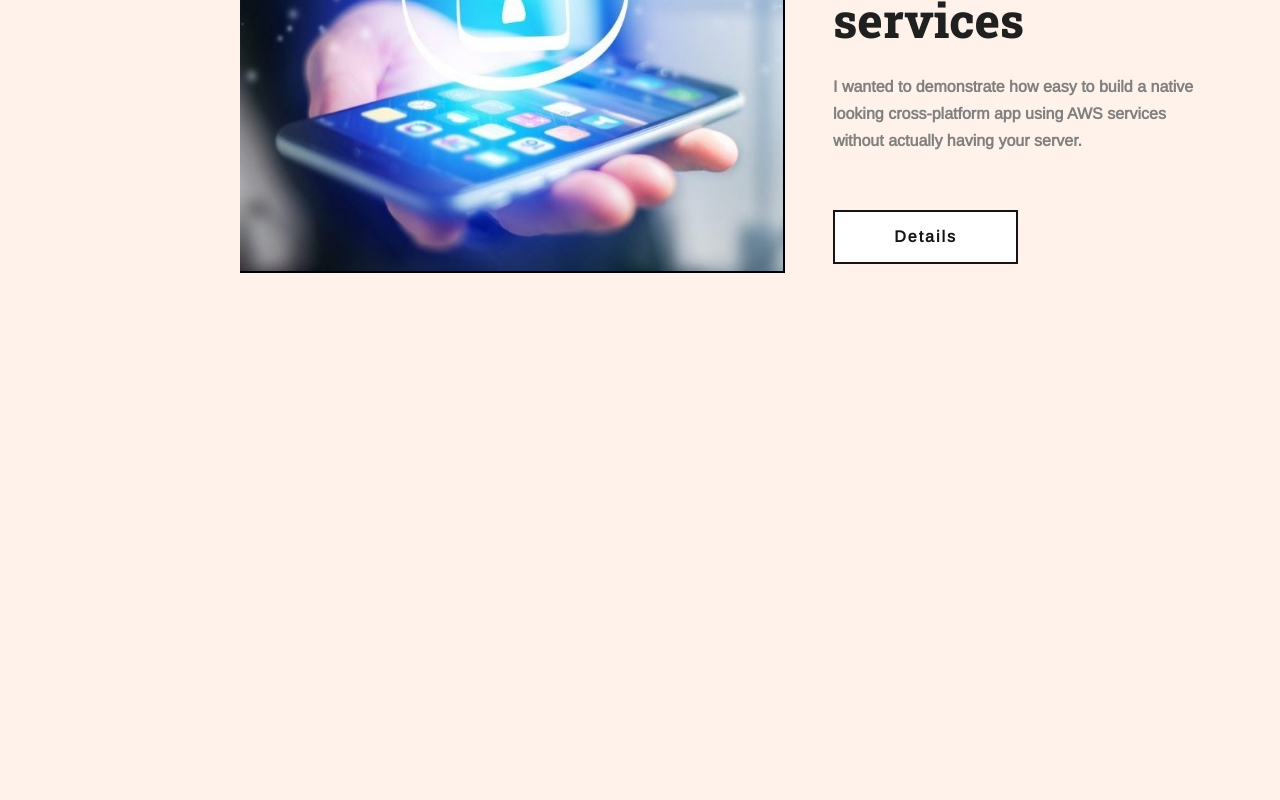
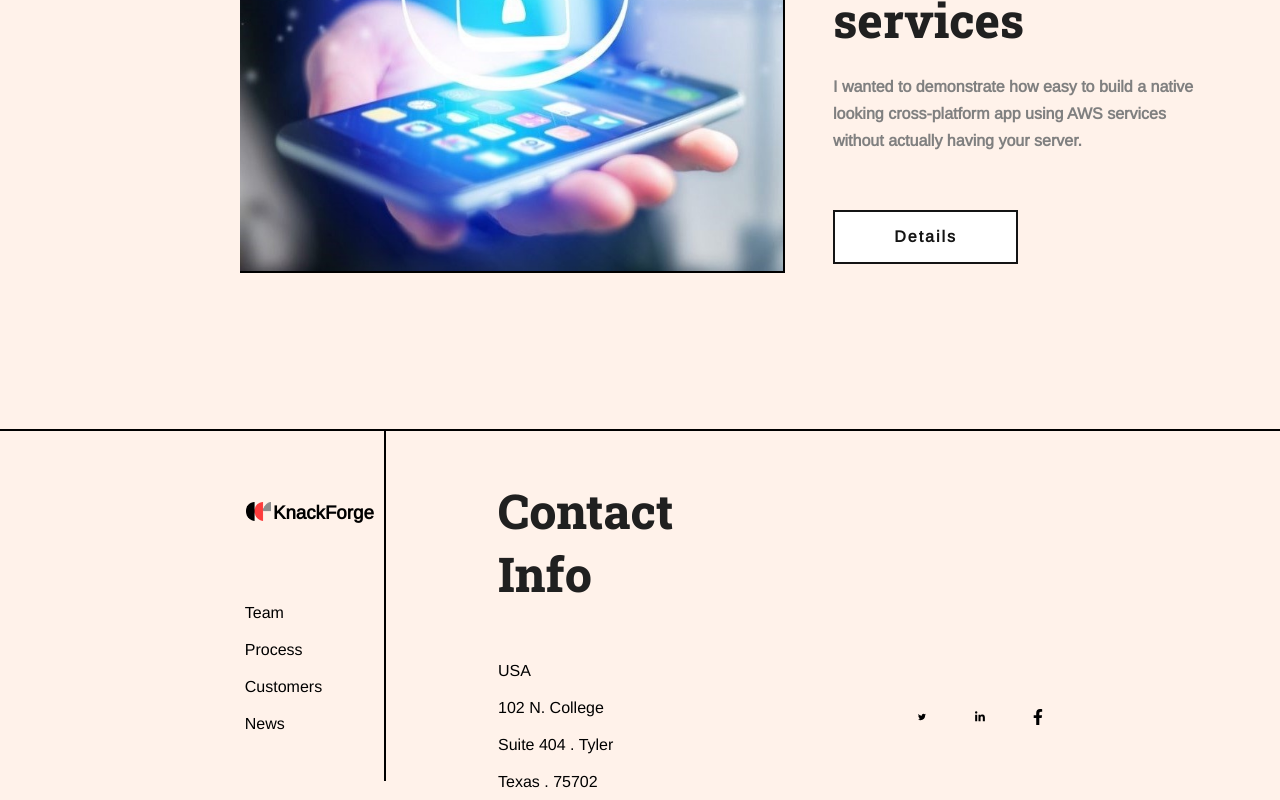
Before and after one commit to adiipatel/knack-forge, a React (Create React App) app: page / in a window 1280 px wide. Shown: the part 9780-10580 px from the top of the page. Before the commit the page ends 10113 px from the top, so only its background shows below. Built offline with nearby package versions, Linux system fonts and the light colour scheme.

Commit message:
Footer added

```diff
--- a/src/App.js
+++ b/src/App.js
@@ -8,6 +8,7 @@ import Product from './Product/Product';
 import Vision from './Vision/Vision';
 import Tech from './Tech/Tech';
 import Team from './Team/Team';
+import Footer from './Footer/Footer'
 
 import { BsCloudUpload } from "react-icons/bs";
 import { FiGlobe } from "react-icons/fi";
@@ -179,6 +180,7 @@ function App() {
         having your server."
         />
 
+      <Footer />
 
     </>
   );
--- /dev/null
+++ b/src/Footer/Footer.css
@@ -0,0 +1,75 @@
+.footer{
+    margin-top: 10em;
+    width: 100%;
+    height: 350px;
+    border-top: 2px solid black;
+    display: flex;
+    flex-direction: row;
+}
+.footer-left{
+    width: 30%;
+    height: auto;
+    border-right: 2px solid black;
+    display: flex;
+    flex-direction: column;
+    padding-top: 2em;
+}
+
+.footer-left ul{
+    display: flex;
+    flex-direction: column;
+    width: 110px;
+    padding-left: 15em;
+    padding-top: 2em;
+}
+.footer-left li{
+    padding: 0.3em 0;
+}
+.footer-left li a{
+    padding: 0.3em;
+    float: left;
+}
+
+.footer-right{
+    width: 70%;
+    height: auto;
+    display: flex;
+    flex-direction: row;
+}
+
+.contact-info{
+    width: 30%;
+    height: auto;
+    margin: 3em 7em;
+}
+
+.contact-info h1{
+    font-size: 3em;
+    padding-bottom: 1em;
+}
+.contact-info p{
+    font-size: 1em;
+    font-family: 'Arimo', sans-serif;
+    line-height: 2.3em;
+}
+
+
+.social-media{
+    width: 50%;
+    height: auto;
+    display: flex;
+    flex-direction: row;
+    position:relative;
+}
+
+.social-icons{
+    display: flex;
+    flex-direction: row;
+    column-gap: 3em;
+    width: 30%;
+    height: auto;
+    position: absolute;
+    bottom: 0;
+    left: 0;
+    padding: 3.5em;
+}
--- /dev/null
+++ b/src/Footer/Footer.js
@@ -0,0 +1,46 @@
+import React from 'react'
+import './Footer.css'
+import logo from '../images/logo.png';
+import { AiOutlineTwitter } from "react-icons/ai";
+import { FaLinkedinIn } from "react-icons/fa";
+import { FaFacebookF } from "react-icons/fa";
+
+export default function Footer() {
+    return (
+        <div className="footer">
+            <div className="footer-left">
+                <div className="logo">
+                    <img src={logo} alt="logo"></img>
+                    <h3>KnackForge</h3>
+                </div>
+
+                <ul>
+                    <li><a href="#">Team</a></li>
+                    <li><a href="#">Process</a></li>
+                    <li><a href="#">Customers</a></li>
+                    <li><a href="#">News</a></li>
+                </ul>
+
+            </div>
+
+            <div className="footer-right">
+                <div className="contact-info">
+                    <h1>Contact Info</h1>
+                    <p>
+                        USA <br />
+                        102 N. College <br />
+                        Suite 404 . Tyler <br />
+                        Texas . 75702
+                    </p>
+                </div>
+                <div className="social-media">
+                    <div className="social-icons">
+                        <AiOutlineTwitter />
+                        <FaLinkedinIn />
+                        <FaFacebookF />
+                    </div>
+                </div>
+            </div>
+        </div>
+    )
+}
```
